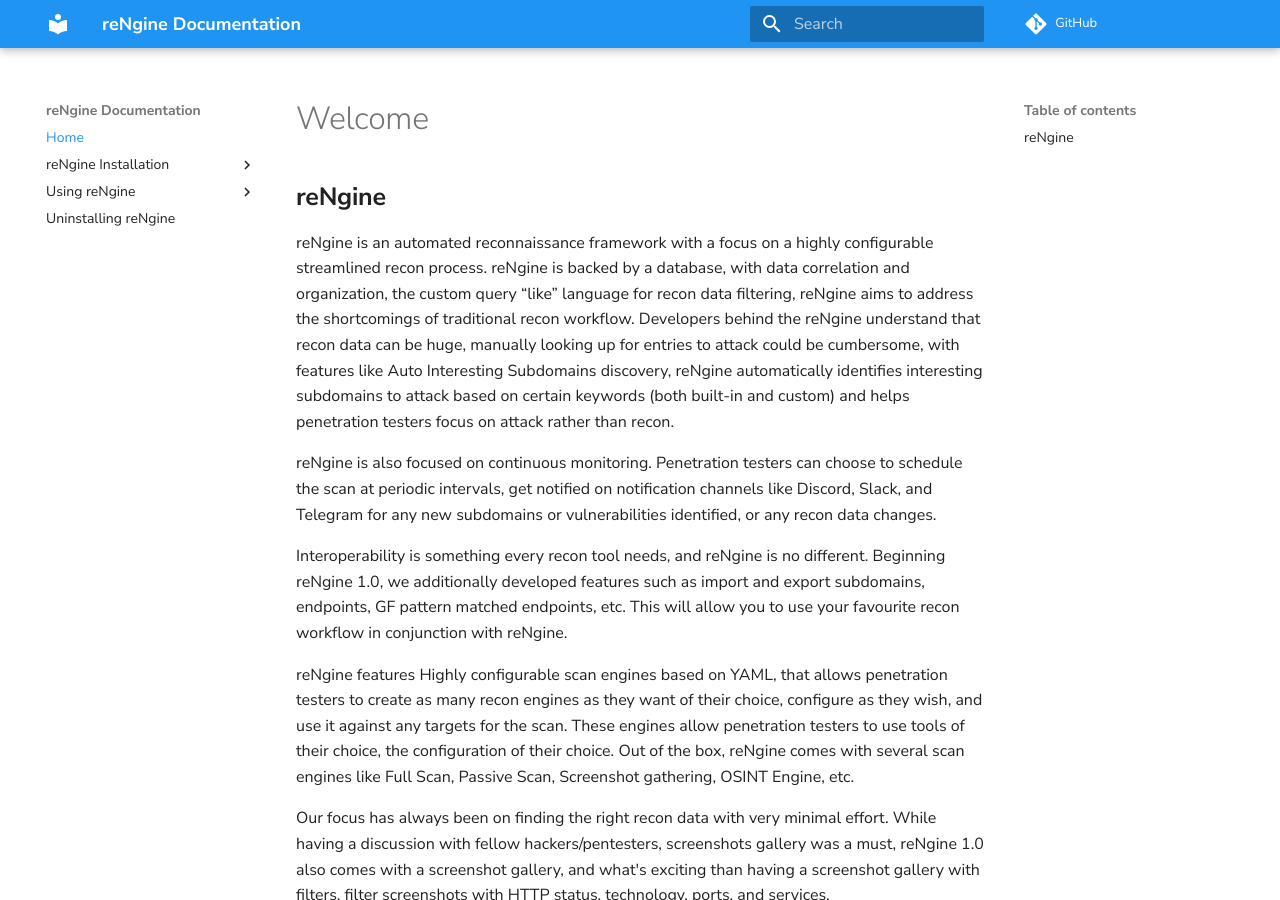
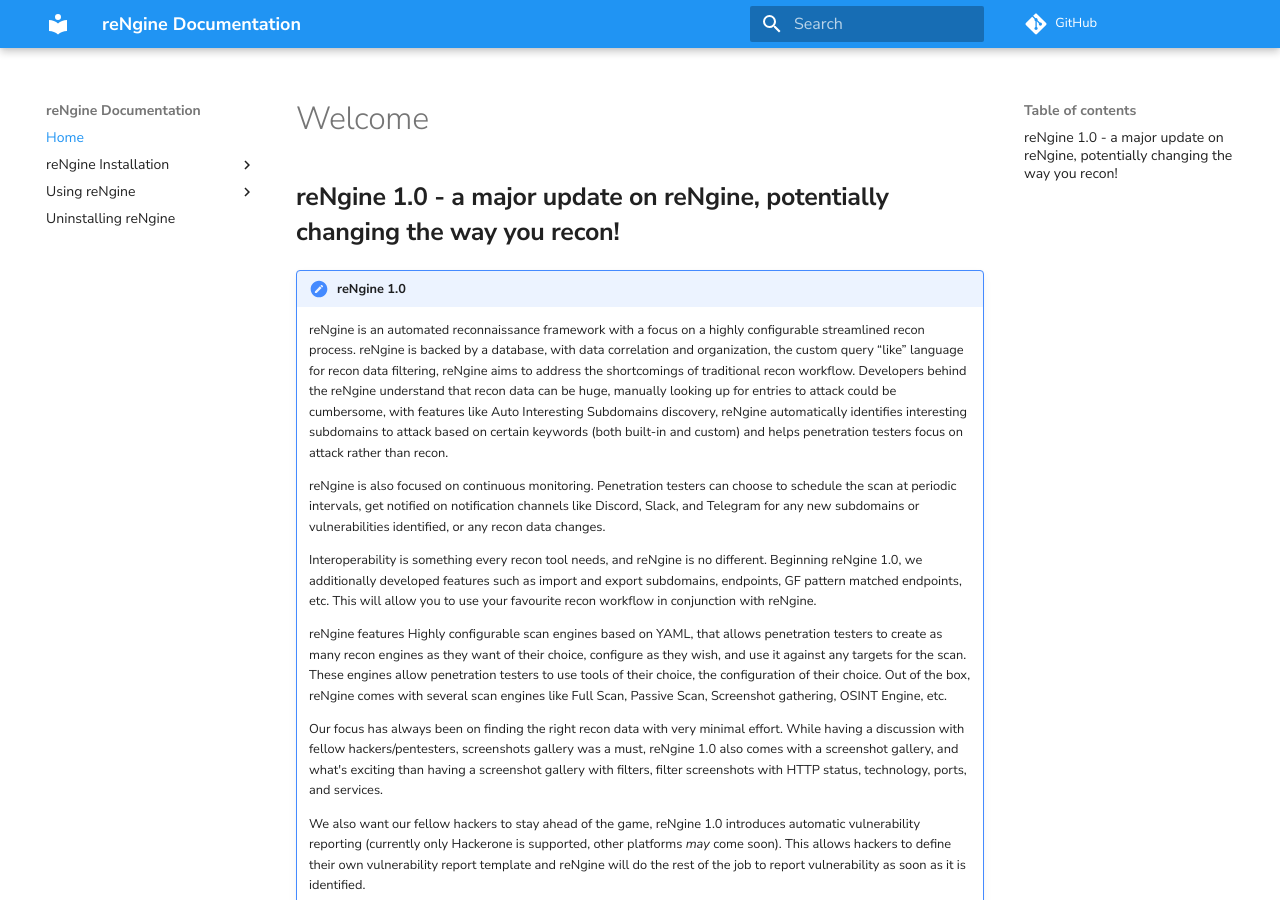
Before and after one commit to yogeshojha/rengineDocumentation, an MkDocs documentation site: the page built from docs/index.md, in a window 1280 px wide and 900 px high. Built offline with MkDocs 1.6.1 and Material for MkDocs 9.7.7, drawn with Linux system fonts in a browser that asks for light colours; comment, search, counter and statistics services are not loaded.

Commit message:
Fixed welcome page

```diff
--- a/docs/index.md
+++ b/docs/index.md
@@ -1,18 +1,19 @@
 # Welcome
 
-## **reNgine**
+## **reNgine 1.0 - a major update on reNgine, potentially changing the way you recon!**
 
-reNgine is an automated reconnaissance framework with a focus on a highly configurable streamlined recon process. reNgine is backed by a database, with data correlation and organization, the custom query “like” language for recon data filtering, reNgine aims to address the shortcomings of traditional recon workflow. Developers behind the reNgine understand that recon data can be huge, manually looking up for entries to attack could be cumbersome, with features like Auto Interesting Subdomains discovery, reNgine automatically identifies interesting subdomains to attack based on certain keywords (both built-in and custom) and helps penetration testers focus on attack rather than recon.
+!!! note "reNgine 1.0"
+    reNgine is an automated reconnaissance framework with a focus on a highly configurable streamlined recon process. reNgine is backed by a database, with data correlation and organization, the custom query “like” language for recon data filtering, reNgine aims to address the shortcomings of traditional recon workflow. Developers behind the reNgine understand that recon data can be huge, manually looking up for entries to attack could be cumbersome, with features like Auto Interesting Subdomains discovery, reNgine automatically identifies interesting subdomains to attack based on certain keywords (both built-in and custom) and helps penetration testers focus on attack rather than recon.
 
-reNgine is also focused on continuous monitoring. Penetration testers can choose to schedule the scan at periodic intervals, get notified on notification channels like Discord, Slack, and Telegram for any new subdomains or vulnerabilities identified, or any recon data changes.
+    reNgine is also focused on continuous monitoring. Penetration testers can choose to schedule the scan at periodic intervals, get notified on notification channels like Discord, Slack, and Telegram for any new subdomains or vulnerabilities identified, or any recon data changes.
 
-Interoperability is something every recon tool needs, and reNgine is no different. Beginning reNgine 1.0, we additionally developed features such as import and export subdomains, endpoints, GF pattern matched endpoints, etc. This will allow you to use your favourite recon workflow in conjunction with reNgine.
+    Interoperability is something every recon tool needs, and reNgine is no different. Beginning reNgine 1.0, we additionally developed features such as import and export subdomains, endpoints, GF pattern matched endpoints, etc. This will allow you to use your favourite recon workflow in conjunction with reNgine.
 
-reNgine features Highly configurable scan engines based on YAML, that allows penetration testers to create as many recon engines as they want of their choice, configure as they wish, and use it against any targets for the scan. These engines allow penetration testers to use tools of their choice, the configuration of their choice. Out of the box, reNgine comes with several scan engines like Full Scan, Passive Scan, Screenshot gathering, OSINT Engine, etc.
+    reNgine features Highly configurable scan engines based on YAML, that allows penetration testers to create as many recon engines as they want of their choice, configure as they wish, and use it against any targets for the scan. These engines allow penetration testers to use tools of their choice, the configuration of their choice. Out of the box, reNgine comes with several scan engines like Full Scan, Passive Scan, Screenshot gathering, OSINT Engine, etc.
 
-Our focus has always been on finding the right recon data with very minimal effort. While having a discussion with fellow hackers/pentesters, screenshots gallery was a must, reNgine 1.0 also comes with a screenshot gallery, and what's exciting than having a screenshot gallery with filters, filter screenshots with HTTP status, technology, ports, and services.
+    Our focus has always been on finding the right recon data with very minimal effort. While having a discussion with fellow hackers/pentesters, screenshots gallery was a must, reNgine 1.0 also comes with a screenshot gallery, and what's exciting than having a screenshot gallery with filters, filter screenshots with HTTP status, technology, ports, and services.
 
-We also want our fellow hackers to stay ahead of the game, reNgine 1.0 introduces automatic vulnerability reporting (currently only Hackerone is supported, other platforms *may* come soon). This allows hackers to define their own vulnerability report template and reNgine will do the rest of the job to report vulnerability as soon as it is identified.
+    We also want our fellow hackers to stay ahead of the game, reNgine 1.0 introduces automatic vulnerability reporting (currently only Hackerone is supported, other platforms *may* come soon). This allows hackers to define their own vulnerability report template and reNgine will do the rest of the job to report vulnerability as soon as it is identified.
 
 
 !!! check "What's new in reNgine 1.0?"
```
